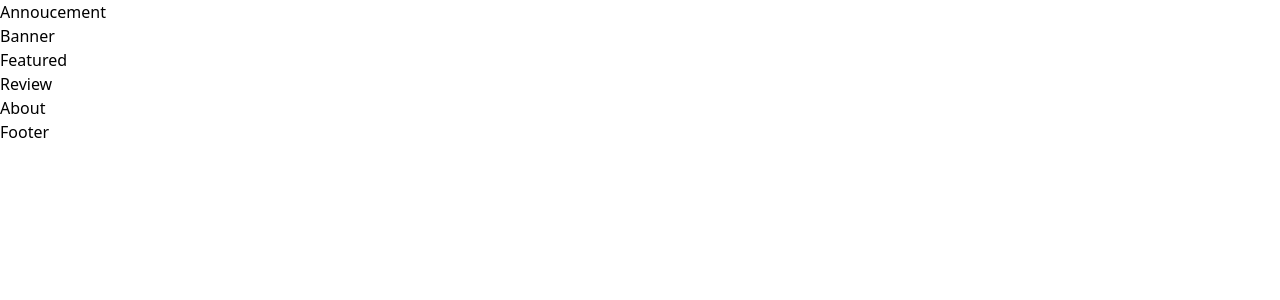
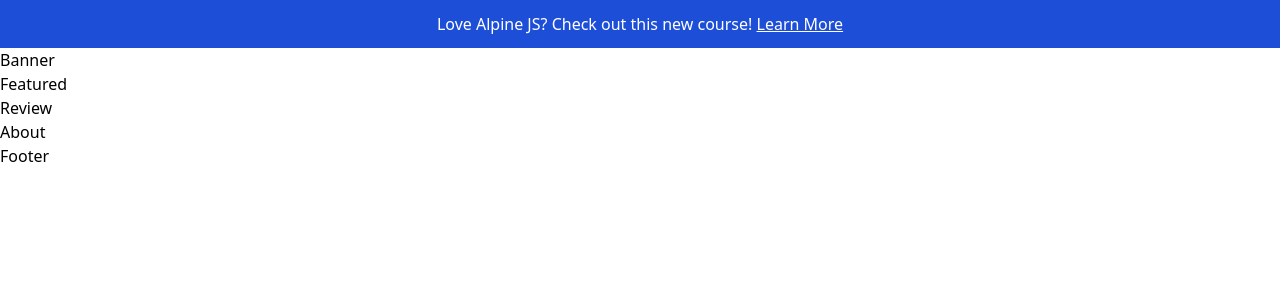
Before and after one commit to likelionbootcamp3/landing-page, a React (Vite) app: page / in a window 1280 px wide. Shown: the top 300 px of the page. Built offline with nearby package versions, Linux system fonts and the light colour scheme.

Commit message:
feat. Create Annoucement

```diff
--- a/src/components/Annoucement.jsx
+++ b/src/components/Annoucement.jsx
@@ -1,7 +1,20 @@
 import React from "react";
 
 const Annoucement = () => {
-  return <div>Annoucement</div>;
+  return (
+    <>
+      <div className="">
+        <div className="bg-blue-700 text-white text-center mx-auto px-4 py-3">
+          <p>
+            Love Alpine JS? Check out this new course!{" "}
+            <a className="underline" href="">
+              Learn More
+            </a>
+          </p>
+        </div>
+      </div>
+    </>
+  );
 };
 
 export default Annoucement;
```
